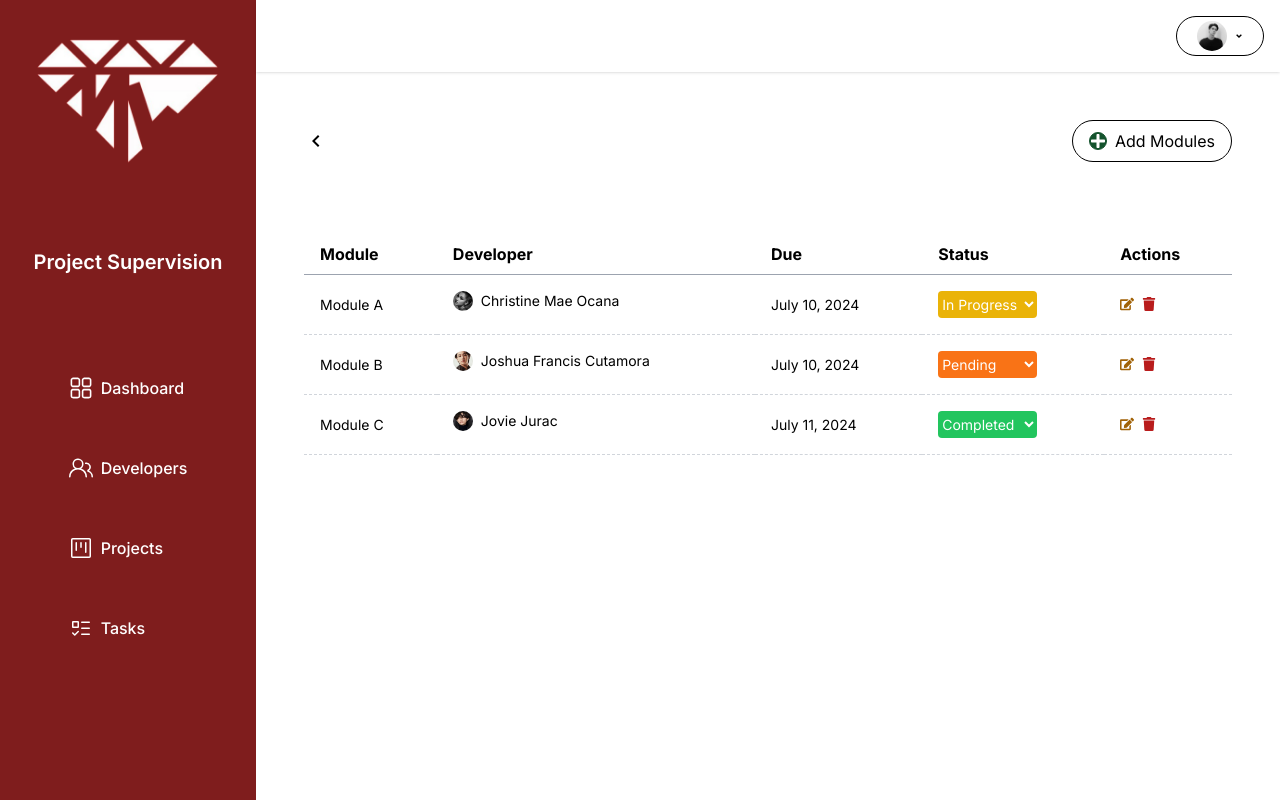
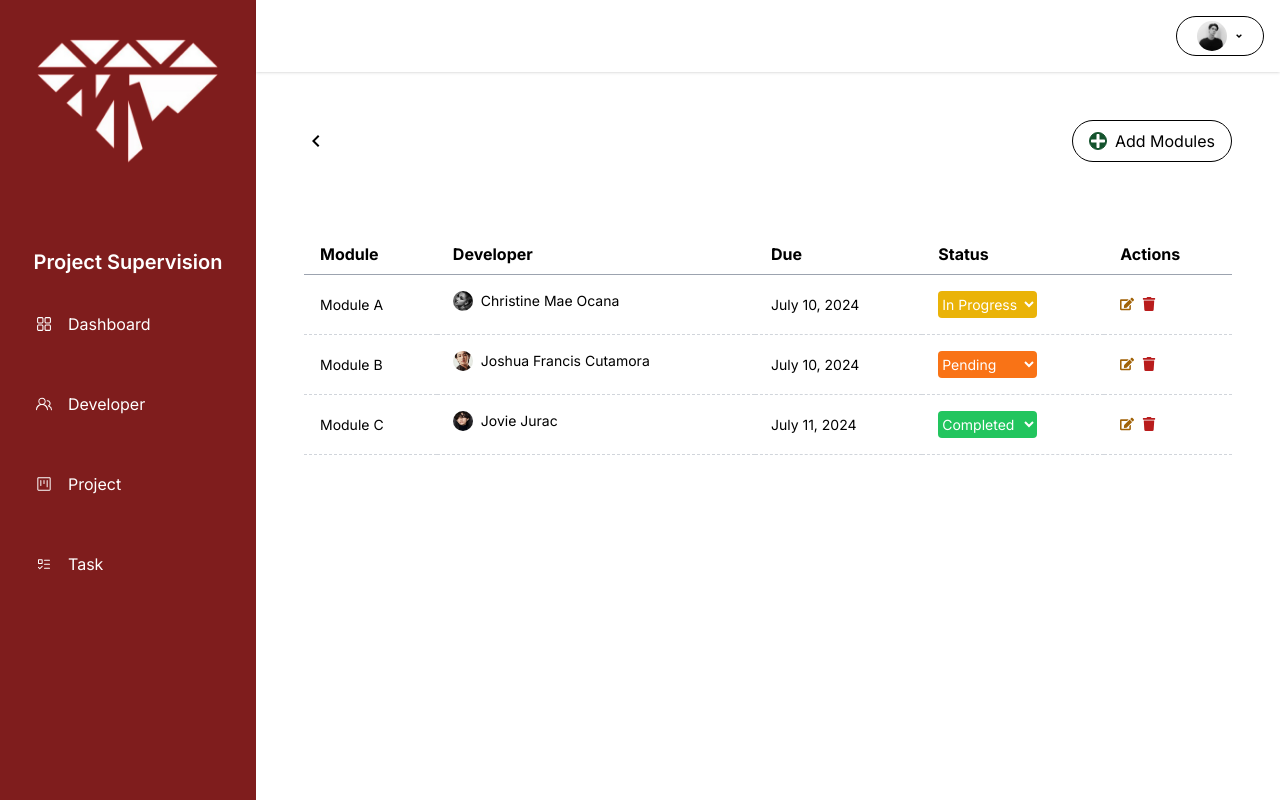
Before and after one commit to Dev-Jhoncel/project-supervision, a Next.js app in the folder frontend/: page /modules in a window 1280 px wide. Built offline with nearby package versions, Linux system fonts and the light colour scheme.

Commit message:
Polishing Sidebar part

```diff
--- a/frontend/src/components/sidebar/page.tsx
+++ b/frontend/src/components/sidebar/page.tsx
@@ -1,18 +1,22 @@
 "use client";
-import React, { useState } from "react";
+import React from "react";
 import Image from "next/image";
-import { useRouter } from "next/navigation";
+import { useRouter, usePathname } from "next/navigation";
 import { RxDashboard } from "react-icons/rx";
 import { GoPeople, GoProject, GoTasklist } from "react-icons/go";
 
 const Sidebar = () => {
   const router = useRouter();
-  const [activeLink, setActiveLink] = useState("");
+  const activePath = usePathname();
 
-  // Function to handle navigation and setActiveLink
-  const handleClick = (page) => {
-    setActiveLink(page); // First, set the active link
-    router.push(`/${page}`); // Then, navigate to the page
+  const handleNavigation = (path) => {
+    router.push(path);
+  };
+
+  const isActive = (path) => {
+    return activePath.startsWith(path)
+      ? "bg-blue-950 border-b-2 md:border-none text-white p-1 md:bg-white md:text-red-900 md:rounded-full md:py-2"
+      : "text-white font-regular";
   };
 
   return (
@@ -29,52 +33,40 @@ const Sidebar = () => {
         </h2>
       </div>
 
-      <nav className="flex flex-col gap-6 p-20">
-        <button
-          className={`flex items-center px-5 py-4 text-md font-medium hover:font-bold cursor-pointer ${
-            activeLink === "dashboard"
-              ? "bg-white text-red-900"
-              : "text-white hover:text-red-200"
-          } rounded-br-3xl rounded-tl-3xl rounded-tr-3xl rounded-bl-3xl`}
-          onClick={() => handleClick("dashboard")}
+      <div className="mt-4 p-2 flex flex-col gap-10 w-full">
+        <div
+          className={`cursor-pointer flex items-center gap-4 py-2 px-4 hover:bg-white hover:text-red-900 hover:rounded-full ${isActive(
+            "/dashboard"
+          )}`}
+          onClick={() => handleNavigation("/dashboard")}
         >
-          <RxDashboard className="w-6 h-6 mr-2" />
-          Dashboard
-        </button>
-        <button
-          className={`flex items-center px-5 py-4 text-md font-medium hover:font-bold cursor-pointer ${
-            activeLink === "developers"
-              ? "bg-white text-red-900"
-              : "text-white hover:text-red-200"
-          } rounded-br-3xl rounded-tl-3xl rounded-tr-3xl rounded-bl-3xl`}
-          onClick={() => handleClick("developers")}
+          <RxDashboard /> Dashboard
+        </div>
+        <div
+          className={`cursor-pointer flex items-center gap-4 py-2 px-4 hover:bg-white hover:text-red-900 hover:rounded-full ${isActive(
+            "/developers"
+          )}`}
+          onClick={() => handleNavigation("/developers")}
         >
-          <GoPeople className="w-6 h-6 mr-2" />
-          Developers
-        </button>
-        <button
-          className={`flex items-center px-5 py-4 text-md font-medium hover:font-bold cursor-pointer ${
-            activeLink === "projects"
-              ? "bg-white text-red-900"
-              : "text-white hover:text-red-200"
-          } rounded-br-3xl rounded-tl-3xl rounded-tr-3xl rounded-bl-3xl`}
-          onClick={() => handleClick("projects")}
+          <GoPeople /> Developer
+        </div>
+        <div
+          className={`cursor-pointer flex items-center gap-4 py-2 px-4 hover:bg-white hover:text-red-900 hover:rounded-full ${isActive(
+            "/projects"
+          )}`}
+          onClick={() => handleNavigation("/projects")}
         >
-          <GoProject className="w-6 h-6 mr-2" />
-          Projects
-        </button>
-        <button
-          className={`flex items-center px-5 py-4 text-md font-medium hover:font-bold cursor-pointer ${
-            activeLink === "tasks"
-              ? "bg-white text-red-900"
-              : "text-white hover:text-red-200"
-          } rounded-br-3xl rounded-tl-3xl rounded-tr-3xl rounded-bl-3xl`}
-          onClick={() => handleClick("tasks")}
+          <GoProject /> Project
+        </div>
+        <div
+          className={`cursor-pointer flex items-center gap-4 py-2 px-4 hover:bg-white hover:text-red-900 hover:rounded-full ${isActive(
+            "/tasks"
+          )}`}
+          onClick={() => handleNavigation("/tasks")}
         >
-          <GoTasklist className="w-6 h-6 mr-2" />
-          Tasks
-        </button>
-      </nav>
+          <GoTasklist /> Task
+        </div>
+      </div>
     </div>
   );
 };
```
